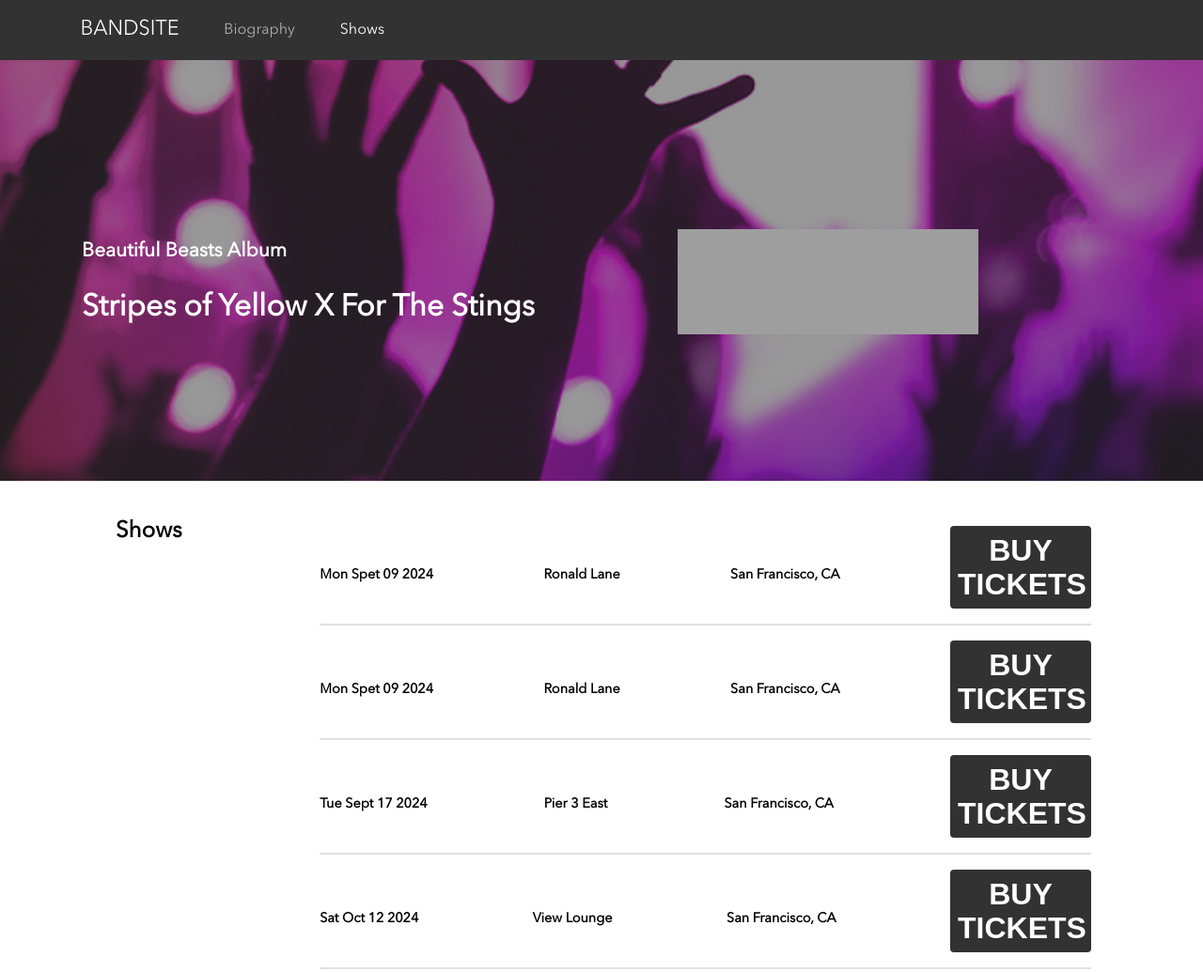
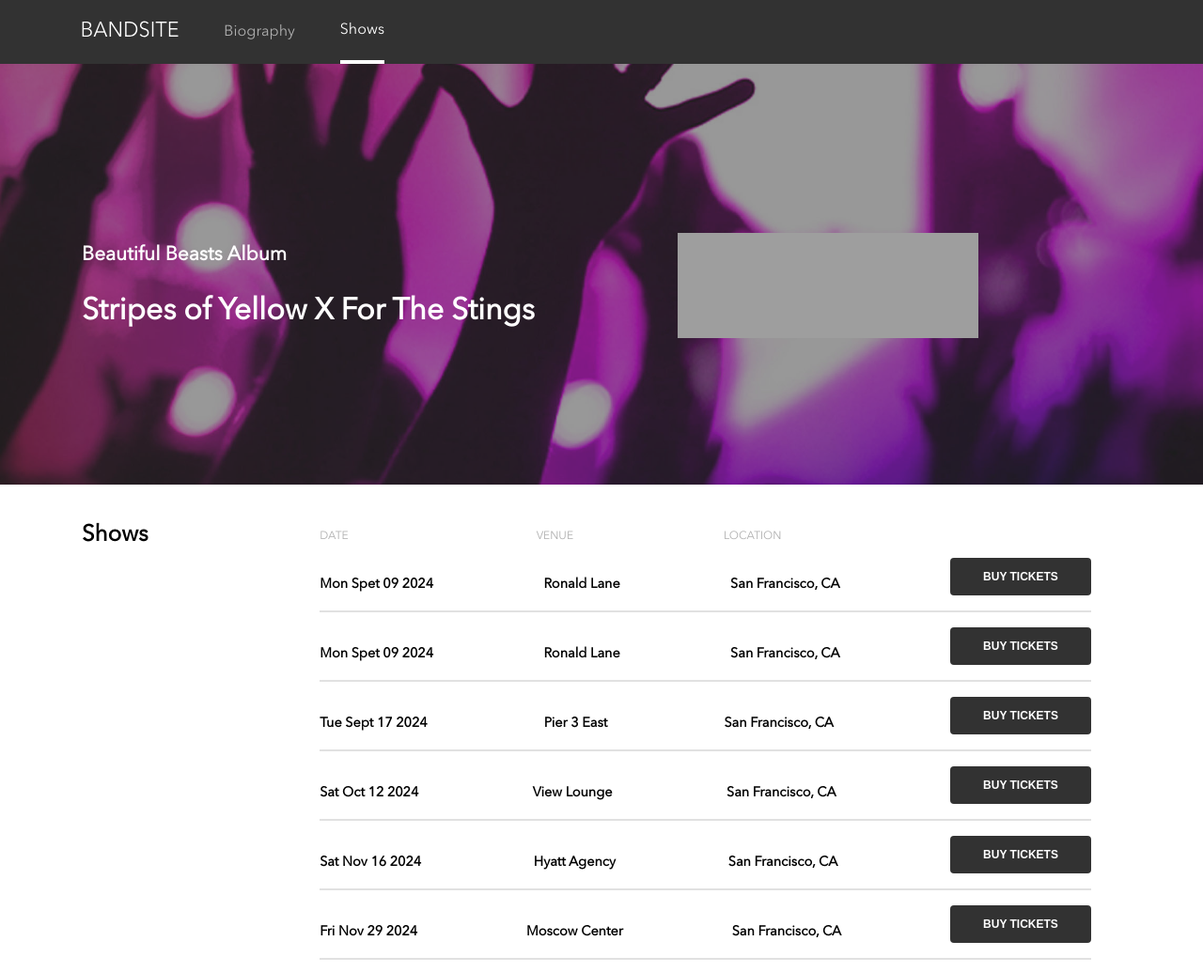
Before and after one commit to JunNealy/junypyr-nealy-bandsite, a plain HTML site: page pages/shows.html in a window 1280 px wide. Shown: the top 1035 px of the page at 94% size. Drawn offline with Linux system fonts and the light colour scheme; grey boxes are pictures that could not be loaded.

Commit message:
implemented solution for tablet and desktop show-info titles and general show styling

```diff
--- a/pages/shows.html
+++ b/pages/shows.html
@@ -14,8 +14,8 @@
           <ul class="nav__list">
             <li class="nav__list-link"><a href="../index.html">Biography</a></li>
             <li class="nav__list-link--active">
-              <li class="nav__list-link-content"><a href="./shows.html">Shows</a></li>
-            </li>
+              <div class="nav__list-link-content"><a href="./shows.html">Shows</a></li>
+              </div>
           </ul>
         </nav>
     </header>
--- a/scripts/build-shows-page.js
+++ b/scripts/build-shows-page.js
@@ -54,19 +54,6 @@ function createSectionTitle() {
   showsContainer.prepend(sectionTitle);
 }
 
-// function createTabDeskTitles() {
-//   let deskTabContainer = document.createElement('div');
-//   addClass('desk-tab-title-list', deskTabContainer);
-//   let deskTabDate = createParagraphElement('DATE');
-//   let deskTabVenue = createParagraphElement('VENUE');
-//   let deskTabLocation = createParagraphElement('LOCATION');
-//   addClass('desk-tab-title-list__date', deskTabDate);
-//   addClass('desk-tab-title-list__venue', deskTabVenue);
-//   addClass('desk-tab-title-list__location', deskTabLocation);
-//   deskTabContainer.append(deskTabDate, deskTabVenue, deskTabLocation);
-//   shows.appendChild(deskTabContainer);
-// }
-
 function createParagraphElement(innerText) {
   paragraphElement = document.createElement('p');
   paragraphElement.innerText = innerText;
@@ -85,6 +72,16 @@ function createShows(array) {
     addClass('show-list__item', showDiv);
 
     if (i === 0) {
+      let titleDiv = document.createElement('div');
+      addClass('shows-list__title-div', titleDiv);
+      showsList.append(titleDiv);
+      let dateTitleDiv = createParagraphElement('DATE');
+      addClass('shows-list__title-div--date', dateTitleDiv);
+      let venueTitleDiv = createParagraphElement('VENUE');
+      addClass('shows-list__title-div--venue', venueTitleDiv);
+      let locationTitleDiv = createParagraphElement('LOCATION');
+      addClass('shows-list__title-div--location', locationTitleDiv);
+      titleDiv.append(dateTitleDiv, venueTitleDiv, locationTitleDiv);
     }
 
     let dateTitle = createParagraphElement('DATE');
@@ -121,12 +118,8 @@ function createShows(array) {
   }
 }
 
-// let firstShow = document.querySelector('.show-list__item');
-// let firstShowChilder = first.querySelectorAll('.show-list__item-info');
-
 function buildShowPage() {
   createSectionTitle();
-  // createTabDeskTitles();
   createShows(showList);
 }
 
--- a/styles/partials/_global.scss
+++ b/styles/partials/_global.scss
@@ -79,7 +79,7 @@ address {
 .nav {
   width: 100%;
   &__list {
-    @include flex(row, center, center);
+    @include flex(row, center, space-between);
     list-style: none;
 
     @include tablet {
--- a/styles/partials/_typography-mixins.scss
+++ b/styles/partials/_typography-mixins.scss
@@ -95,11 +95,11 @@
 }
 
 @mixin show-info-title {
-  font-size: 0.9rem;
+  font-size: 0.7rem;
   line-height: 1.125rem;
   font-weight: 700;
   color: $silver;
-  margin-bottom: 0.5rem;
+  margin: 0.75rem 0rem;
 }
 
 @mixin show-info {
--- a/styles/shows.scss
+++ b/styles/shows.scss
@@ -115,11 +115,11 @@ body {
     align-self: flex-start;
 
     @include tablet {
-      align-self: flex-start;
-      margin: $tab-container;
+      margin: 0 2rem 1rem 2rem;
     }
 
     @include desktop {
+      margin: 0;
       align-self: flex-start;
     }
   }
@@ -152,7 +152,7 @@ body {
     }
     &-info-title {
       @include show-info-title;
-      margin: $mobile-container;
+      margin: 0.75rem 1rem 0.5rem 1rem;
 
       @include tablet {
         display: none;
@@ -169,10 +169,9 @@ body {
       }
     }
     &-button {
-      @include mobi-labels-bottons;
-      @include mobi-cta-button;
       align-self: center;
-      width: 17.875rem;
+      @include button-mobile;
+      width: 90%;
       margin-bottom: 1rem;
 
       @include tablet {
@@ -186,69 +185,28 @@ body {
   }
 }
 
-// .desk-tab-title-list {
-//   display: none;
+.shows-list__title-div {
+  display: none;
+  font-size: 0.75rem;
+  padding-top: 1rem;
+  color: $silver;
 
-//   @include tablet {
-//     margin: $tab-container;
-//     display: block;
-//     @include flex(row, flex-start, center);
-//   }
+  @include tablet {
+    display: block;
+    @include flex(row);
+  }
 
-//   &__date {
-//     @include tablet {
-//       margin-right: 19.5vw;
-//     }
-//   }
-//   &__venue {
-//     @include tablet {
-//       margin-right: 6.65rem;
-//     }
-//   }
-// }
+  &--date {
+    margin-right: 10.5rem;
+    @include desktop {
+      margin-right: 12.5rem;
+    }
+  }
+  &--venue {
+    margin-right: 7.5rem;
 
-// show
-// show__subtitle
-
-//  addClass('show__info', showDate, showVenue, showLocation);
-//     addClass('show__button',
-
-// position: relative;
-// @include flex(column, flex-start, center);
-// background-image: url('../assets/images/hero-shows.jpg');
-// background-color: $bandsite-black;
-// background-position: center;
-// background-size: cover;
-
-// @include tablet {
-//   height: 28rem;
-// }
-
-// @include desktop {
-//   height: 32rem;
-// }
-
-// &__overlay {
-//   width: 100%;
-//   height: 100%;
-//   background-color: $bandsite-black;
-//   opacity: 50%;
-// }
-
-// &__title {
-//   @include mobi-page-header;
-//   top: 50%;
-//   left: 1rem;
-//   position: absolute;
-//   color: $white;
-//   transform: translateY(-50%);
-
-//   @include tablet {
-//     @include desk-tab-page-header;
-//     left: 2.25rem;
-//   }
-
-//   @include desktop {
-//     left: 5.4375rem;
-//   }
-// }
+    @include desktop {
+      margin-right: 10rem;
+    }
+  }
+}
```
Also changed, not shown: index.html (+2 -2 lines), styles/bios.css, styles/shows.css, 2 other files.
